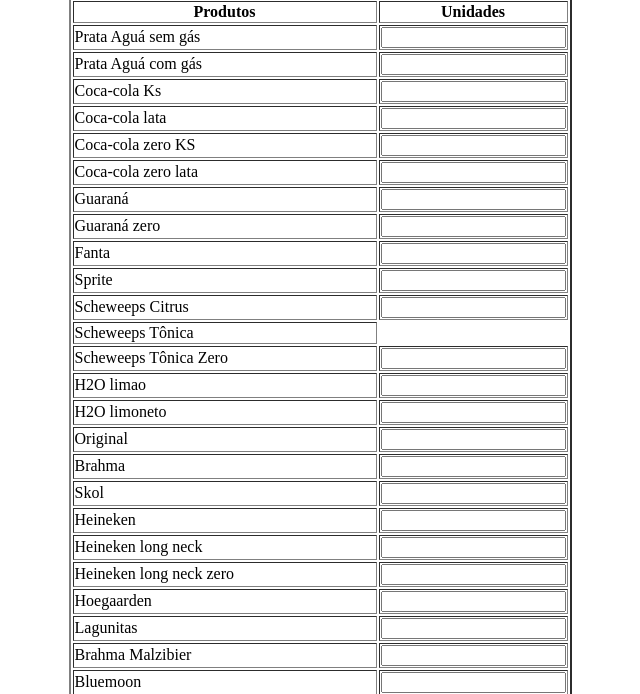
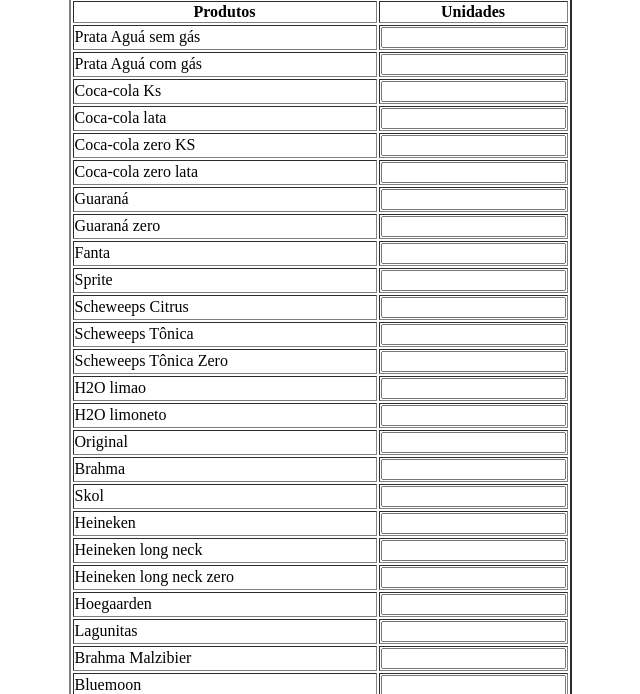
Before and after one commit to b-R10/contagem_de_bebidas, a plain HTML site: page estoque.html in a window 1280 px wide. Shown: the part 104-798 px from the top of the page, without its empty margins (320-960 px from the left). Drawn offline with Linux system fonts and the light colour scheme.

Commit message:
Add files via upload

```diff
--- a/estoque.html
+++ b/estoque.html
@@ -76,6 +76,7 @@
 					</tr>
 					<tr>
 						<td>Scheweeps Tônica</td>
+						<td><input type='number'></td>
 					</tr>
 					<tr>
 						<td>Scheweeps Tônica Zero</td>
```
